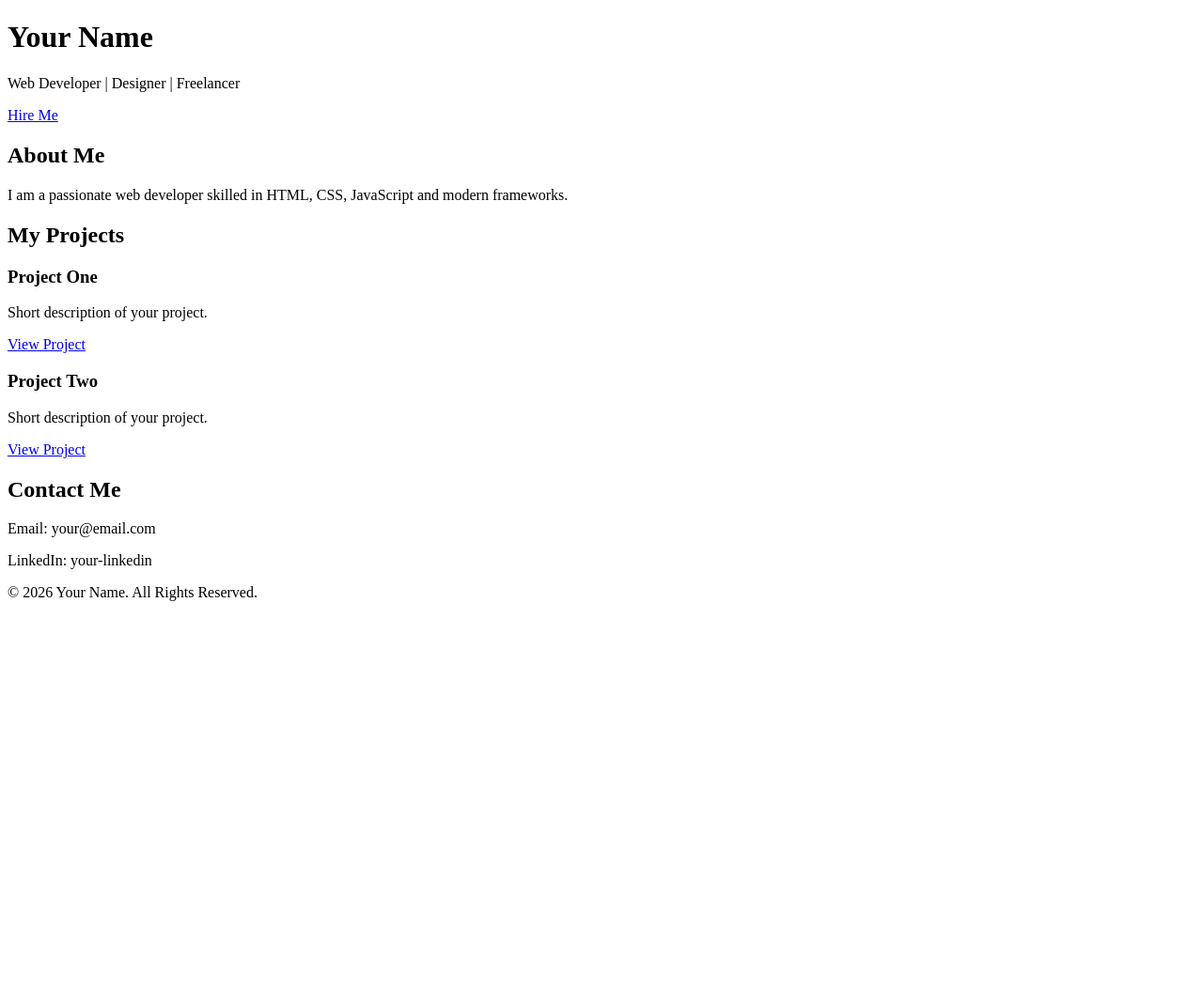
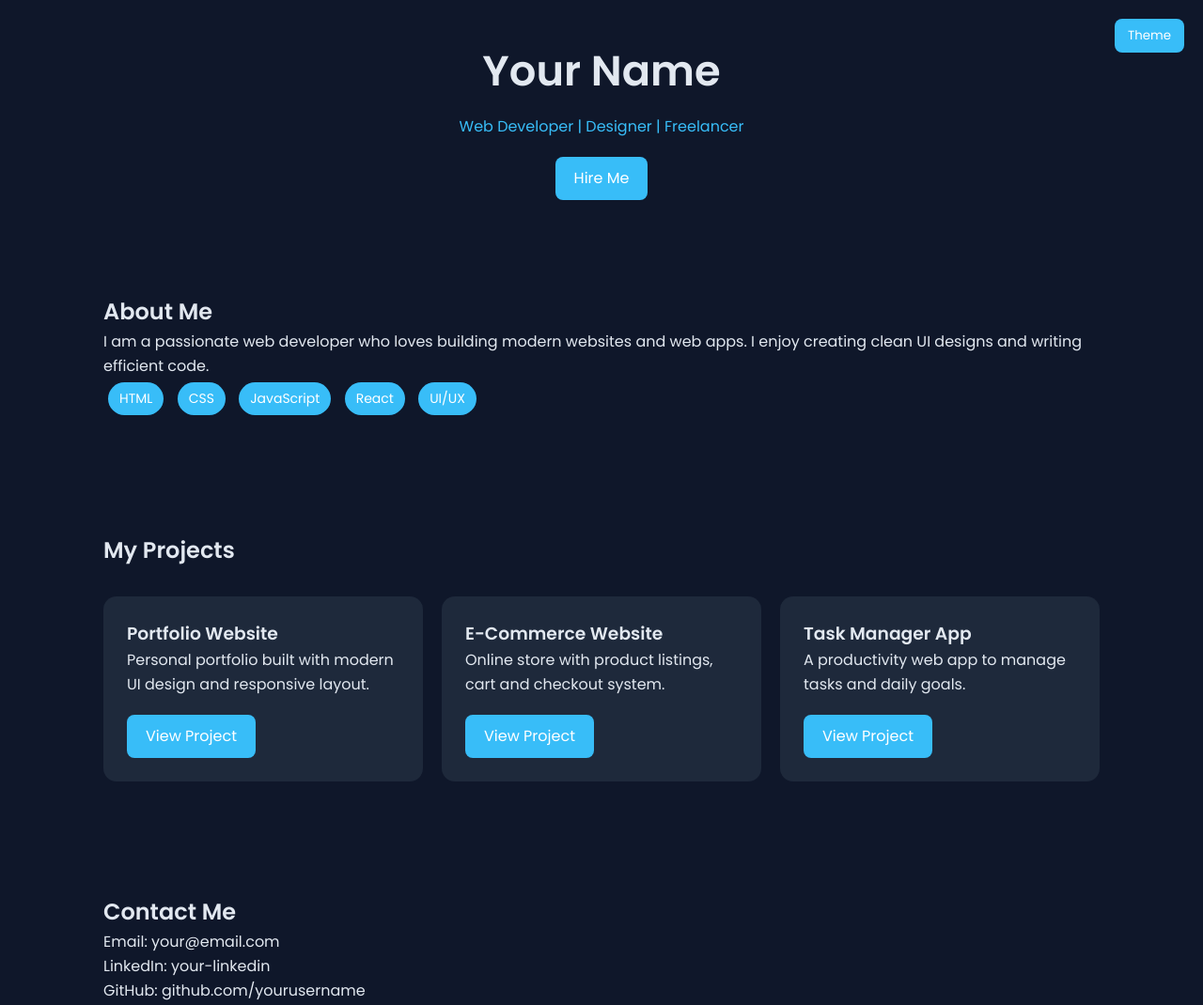
Before and after one commit to gaganrana20k-jpg/gaganrana.github.io, a plain HTML site: page index.html in a window 1280 px wide. Shown: the top 1070 px of the page at 94% size. Before the commit the page ends 800 px from the top, so only its background shows below. Drawn offline with Linux system fonts and the light colour scheme.

Commit message:
Refactor index.html with modern design and layout

```diff
--- a/index.html
+++ b/index.html
@@ -2,41 +2,152 @@
 <html lang="en">
 <head>
 <meta charset="UTF-8">
-    <meta name="description" content="Your Name - Web Developer Portfolio">
-    <meta name="keywords" content="Web Developer, Portfolio, HTML, CSS, JavaScript">
-    <meta name="author" content="Your Name">
 <meta name="viewport" content="width=device-width, initial-scale=1.0">
-    <title>Your Name | Portfolio</title>
-    <link rel="stylesheet" href="style.css">
+<title>Portfolio</title>
+<link href="https://fonts.googleapis.com/css2?family=Poppins:wght@300;400;600&display=swap" rel="stylesheet">
+<style>
+:root{
+--bg:#0f172a;
+--card:#1e293b;
+--text:#e2e8f0;
+--accent:#38bdf8;
+}
+
+.light{
+--bg:#f1f5f9;
+--card:#ffffff;
+--text:#0f172a;
+--accent:#2563eb;
+}
+
+*{margin:0;padding:0;box-sizing:border-box;font-family:'Poppins',sans-serif}
+
+body{
+background:var(--bg);
+color:var(--text);
+line-height:1.6;
+}
+
+header{
+padding:40px 20px;
+text-align:center;
+}
+
+h1{font-size:2.8rem}
+
+.tag{
+color:var(--accent);
+margin-top:10px;
+}
+
+.btn{
+margin-top:20px;
+display:inline-block;
+padding:10px 20px;
+background:var(--accent);
+color:white;
+border-radius:8px;
+text-decoration:none;
+transition:.3s;
+}
+
+.btn:hover{transform:scale(1.05)}
+
+section{padding:60px 20px;max-width:1100px;margin:auto}
+
+.cards{
+display:grid;
+grid-template-columns:repeat(auto-fit,minmax(250px,1fr));
+gap:20px;
+margin-top:30px;
+}
+
+.card{
+background:var(--card);
+padding:25px;
+border-radius:14px;
+transition:.3s;
+}
+
+.card:hover{
+transform:translateY(-6px);
+box-shadow:0 10px 25px rgba(0,0,0,0.3);
+}
+
+.skills span{
+background:var(--accent);
+color:white;
+padding:6px 12px;
+border-radius:20px;
+margin:5px;
+display:inline-block;
+font-size:14px;
+}
+
+footer{
+text-align:center;
+padding:30px;
+opacity:0.7
+}
+
+.toggle{
+position:fixed;
+top:20px;
+right:20px;
+padding:8px 14px;
+border:none;
+border-radius:8px;
+background:var(--accent);
+color:white;
+cursor:pointer
+}
+</style>
 </head>
 <body>
 
+<button class="toggle" onclick="toggleTheme()">Theme</button>
+
 <header>
 <h1>Your Name</h1>
-        <p>Web Developer | Designer | Freelancer</p>
-        <a href="#contact" class="btn">Hire Me</a>
+<p class="tag">Web Developer | Designer | Freelancer</p>
+<a class="btn" href="#contact">Hire Me</a>
 </header>
 
 <section id="about">
 <h2>About Me</h2>
-        <p>
-            I am a passionate web developer skilled in HTML, CSS, JavaScript and modern frameworks.
-        </p>
+<p>I am a passionate web developer who loves building modern websites and web apps. I enjoy creating clean UI designs and writing efficient code.</p>
+
+<div class="skills">
+<span>HTML</span>
+<span>CSS</span>
+<span>JavaScript</span>
+<span>React</span>
+<span>UI/UX</span>
+</div>
 </section>
 
 <section id="projects">
 <h2>My Projects</h2>
+<div class="cards">
 
-        <div class="project">
-            <h3>Project One</h3>
-            <p>Short description of your project.</p>
-            <a href="#">View Project</a>
+<div class="card">
+<h3>Portfolio Website</h3>
+<p>Personal portfolio built with modern UI design and responsive layout.</p>
+<a class="btn" href="#">View Project</a>
 </div>
 
-        <div class="project">
-            <h3>Project Two</h3>
-            <p>Short description of your project.</p>
-            <a href="#">View Project</a>
+<div class="card">
+<h3>E-Commerce Website</h3>
+<p>Online store with product listings, cart and checkout system.</p>
+<a class="btn" href="#">View Project</a>
+</div>
+
+<div class="card">
+<h3>Task Manager App</h3>
+<p>A productivity web app to manage tasks and daily goals.</p>
+<a class="btn" href="#">View Project</a>
+</div>
+
 </div>
 </section>
 
@@ -44,12 +155,18 @@
 <h2>Contact Me</h2>
 <p>Email: your@email.com</p>
 <p>LinkedIn: your-linkedin</p>
+<p>GitHub: github.com/yourusername</p>
 </section>
 
 <footer>
 <p>© 2026 Your Name. All Rights Reserved.</p>
 </footer>
 
-    <script src="script.js"></script>
+<script>
+function toggleTheme(){
+document.body.classList.toggle("light")
+}
+</script>
+
 </body>
 </html>
```
Lines whose indentation alone changed are shown as unchanged.
